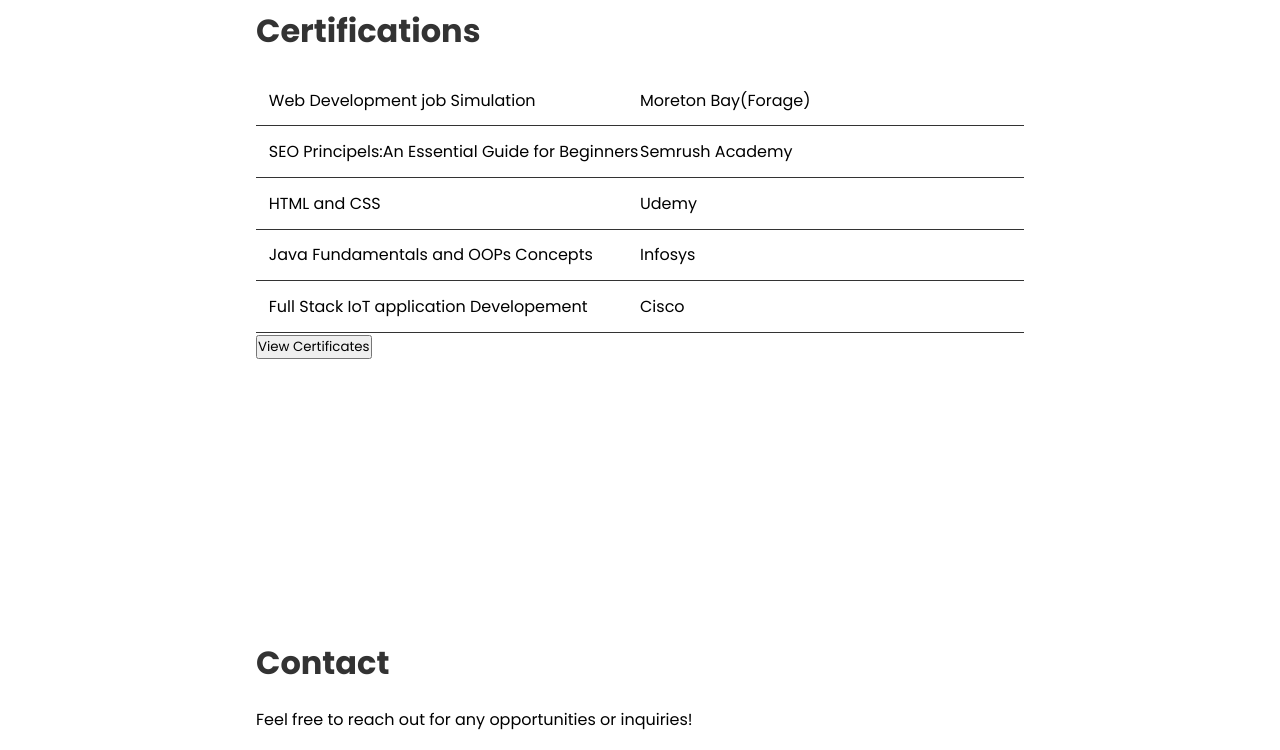
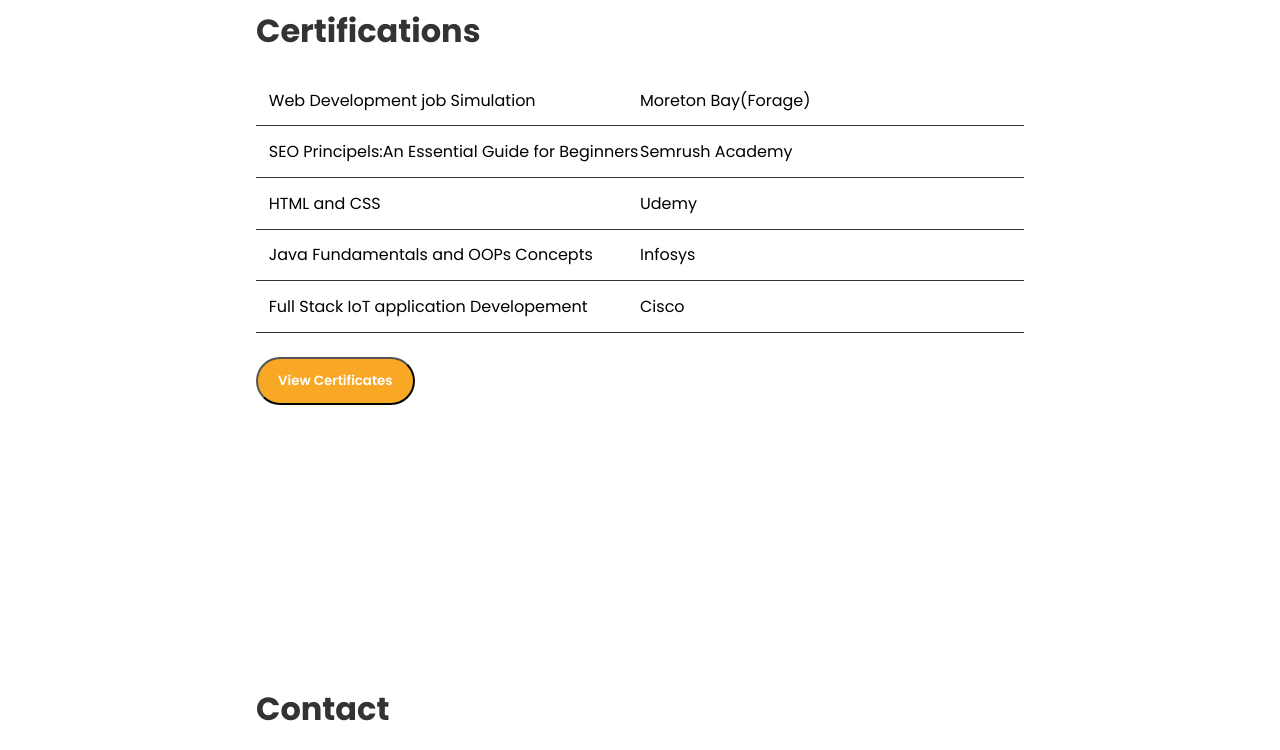
Before and after one commit to meghaspatil1/meghaspatil1.github.io, a plain HTML site: page index.html in a window 1280 px wide. Shown: the part 3277-4027 px from the top of the page. Drawn offline with Linux system fonts and the light colour scheme.

Commit message:
Update styles.css

```diff
--- a/css/styles.css
+++ b/css/styles.css
@@ -103,6 +103,8 @@ section {
     span{
         color: #f9a825;
     }
+}
+/* Button tag style home and certificate*/
     .btn-box{
         width:345px;
         display: flex;
@@ -122,7 +124,6 @@ section {
             color: #f9a825;
             border:3px solid black;
         }
-    }
     .img-box img{
         border-radius: 50%;
         width: 475px;
@@ -173,6 +174,11 @@ tr{
         grid-template-columns: repeat(2, 1fr);
         padding: .8rem;
         border-bottom: 1px solid #333;
+    }
+}
+#certifications{
+    .btn-box{
+        margin-top: 1.5rem;
     }
 }
 ul {
```
